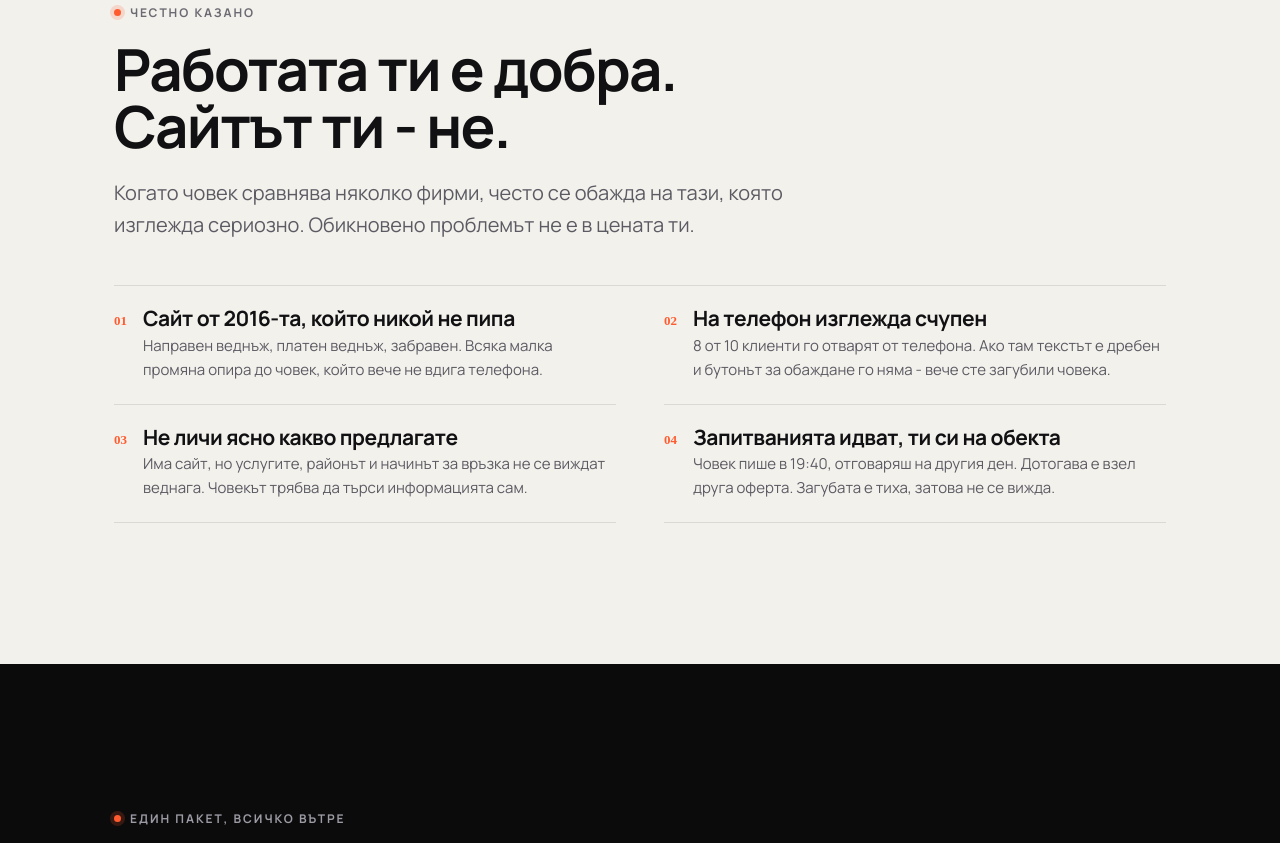
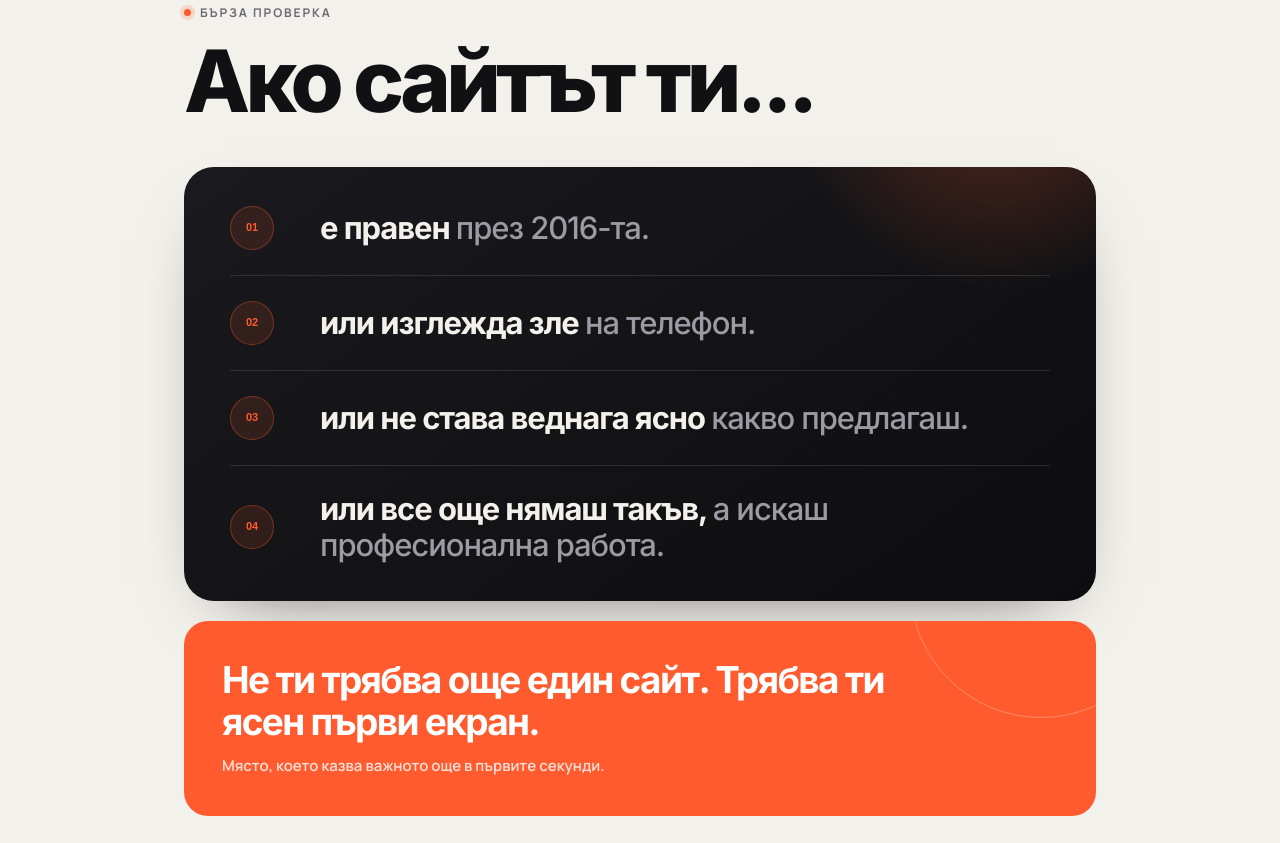
Before and after one commit to belcevbozidar-sudo/remont-agency-landing, a website: page index.html in a window 1280 px wide. Shown: the part 957-1800 px from the top of the page. Drawn offline with Linux system fonts and the light colour scheme; a web font is replaced by a local one.

Commit message:
Redesign site check section

```diff
--- a/index.html
+++ b/index.html
@@ -102,7 +102,7 @@ header.stuck{background:rgba(11,11,12,.72);backdrop-filter:blur(16px) saturate(1
 @keyframes float2{0%,100%{transform:translate(0,0)}50%{transform:translate(50px,-35px)}}
 @keyframes float3{0%,100%{transform:translate(0,0)}50%{transform:translate(36px,-24px)}}
 .hero .wrap{position:relative;z-index:2;display:flex;flex-direction:column;align-items:center;text-align:center}
-.hero h1{margin:48px 0 0}
+.hero h1{margin:30px 0 0}
 .hero-title{font-family:Inter,sans-serif;font-size:clamp(42px,6.2vw,76px);line-height:1.05;font-weight:800;letter-spacing:-.015em;color:var(--text)}
 .hero h1 .ln{display:block;overflow:hidden}
 .hero h1 .ln > span{display:block;transform:translateY(110%);animation:riseIn .95s cubic-bezier(.16,1,.3,1) forwards}
@@ -117,14 +117,14 @@ header.stuck{background:rgba(11,11,12,.72);backdrop-filter:blur(16px) saturate(1
 .hero-sub span+span::before{content:" "}
 @media(max-width:699px){
   .hero{min-height:82svh;padding-top:88px;padding-bottom:28px}
-  .hero .wrap{transform:translateY(-42px)}
-  .hero h1{margin-top:48px}
+  .hero .wrap{transform:translateY(-54px)}
+  .hero h1{margin-top:30px}
   .hero-title{font-size:clamp(30px,8.8vw,46px);line-height:1.06;letter-spacing:-.02em}
   .hero-title-desktop{display:block}
   .hero-title-mobile{display:none}
   .hero-title-desktop .ln{white-space:nowrap}
-  .hero-sub{margin-top:24px;width:100%;text-align:center}
-  .hero-cta{margin-top:29px}
+  .hero-sub{margin-top:19px;width:100%;text-align:center}
+  .hero-cta{margin-top:24px}
 }
 @media(max-width:480px){.hero-sub{max-width:none;font-size:clamp(13.5px,4.15vw,15.6px);line-height:1.55;letter-spacing:-.025em;font-weight:500;color:#DCD9E1}.hero-sub span{display:block;white-space:nowrap}.hero-sub span+span::before{content:none}}
 .hero-cta{display:flex;flex-wrap:wrap;justify-content:center;gap:12px;margin-top:36px}
@@ -163,14 +163,22 @@ header.stuck{background:rgba(11,11,12,.72);backdrop-filter:blur(16px) saturate(1
 .light .eyebrow{color:#6B6A72}
 .light .line{border-color:rgba(0,0,0,.10)}
 
-/* ---------- problem list ---------- */
-.prob{display:grid;gap:0;margin-top:44px;border-top:1px solid rgba(0,0,0,.10)}
-.prob-item{display:grid;grid-template-columns:auto 1fr;gap:16px;align-items:start;padding:22px 0;border-bottom:1px solid rgba(0,0,0,.10);transition:padding-left .4s cubic-bezier(.2,.8,.2,1)}
-.prob-item:hover{padding-left:10px}
-.prob-item .n{font-family:Unbounded;font-weight:800;font-size:13px;color:var(--accent);padding-top:3px}
-.prob-item h3{font-size:clamp(17px,2vw,21px);margin-bottom:5px}
-.prob-item p{color:#5C5B63;font-size:15px;max-width:60ch}
-@media(min-width:820px){.prob{grid-template-columns:1fr 1fr;column-gap:48px}.prob-item:nth-child(-n+2){border-top:0}}
+/* ---------- site check ---------- */
+.site-check{max-width:1040px;margin:0 auto}
+.site-check-title{font-family:Inter,Manrope,sans-serif;font-size:clamp(44px,7.2vw,86px);font-weight:800;letter-spacing:-.055em;line-height:.96;margin:17px 0 0}
+.site-check-title em{font-style:normal;color:var(--accent)}
+.site-check-list{position:relative;overflow:hidden;margin-top:44px;padding:14px clamp(20px,4vw,46px);border-radius:30px;background:linear-gradient(145deg,#1A1A1E,#0D0D0F);color:var(--text);box-shadow:0 28px 70px -42px rgba(0,0,0,.65)}
+.site-check-list::before{content:"";position:absolute;width:440px;height:440px;border-radius:50%;top:-310px;right:-120px;background:radial-gradient(circle,rgba(255,91,46,.30),transparent 68%);pointer-events:none}
+.site-check-row{position:relative;display:grid;grid-template-columns:72px 1fr;gap:18px;align-items:center;padding:25px 0;border-bottom:1px solid rgba(255,255,255,.11)}
+.site-check-row:last-child{border-bottom:0}
+.site-check-index{width:44px;height:44px;border-radius:50%;display:grid;place-items:center;background:rgba(255,91,46,.12);border:1px solid rgba(255,91,46,.34);font:800 11px/1 Unbounded,Arial,sans-serif;color:var(--accent)}
+.site-check-row p{font-family:Inter,Manrope,sans-serif;font-size:clamp(20px,3vw,31px);font-weight:700;letter-spacing:-.035em;line-height:1.15}
+.site-check-row p span{color:var(--muted);font-weight:500}
+.site-check-end{position:relative;margin:20px 0 0;padding:clamp(24px,4vw,38px);border-radius:24px;background:var(--accent);color:#fff;overflow:hidden}
+.site-check-end::after{content:"";position:absolute;width:260px;height:260px;border-radius:50%;right:-76px;top:-165px;border:1px solid rgba(255,255,255,.28)}
+.site-check-end b{position:relative;display:block;font-family:Inter,Manrope,sans-serif;font-size:clamp(23px,3.1vw,37px);letter-spacing:-.045em;line-height:1.12;max-width:28ch}
+.site-check-end small{position:relative;display:block;margin-top:12px;font-size:15px;font-weight:600;color:rgba(255,255,255,.82)}
+@media(max-width:560px){.site-check-title{font-size:clamp(42px,12vw,60px)}.site-check-list{margin-top:30px;padding:10px 20px;border-radius:24px}.site-check-row{grid-template-columns:47px 1fr;gap:12px;padding:21px 0}.site-check-index{width:34px;height:34px;font-size:9px}.site-check-row p{font-size:21px}.site-check-end{margin-top:14px;border-radius:20px}.site-check-end b{font-size:25px}}
 
 /* ---------- features ---------- */
 .cards{display:grid;gap:14px;margin-top:48px}
@@ -379,24 +387,20 @@ footer a:hover{color:var(--accent)}
 
 <!-- PROBLEM -->
 <section class="sec light" id="problem">
-  <div class="wrap">
-    <div class="eyebrow rv">Честно казано</div>
-    <h2 class="rv" data-d="1" style="margin-top:18px">Работата ти е добра.<br>Сайтът ти - не.</h2>
-    <p class="lead rv" data-d="2" style="margin-top:22px">Когато човек сравнява няколко фирми, често се обажда на тази, която изглежда сериозно. Обикновено проблемът не е в цената ти.</p>
+  <div class="wrap site-check">
+    <div class="eyebrow rv">Бърза проверка</div>
+    <h2 class="site-check-title rv" data-d="1">Ако сайтът ти...</h2>
 
-    <div class="prob">
-      <div class="prob-item rv"><div class="n">01</div><div>
-        <h3>Сайт от 2016-та, който никой не пипа</h3>
-        <p>Направен веднъж, платен веднъж, забравен. Всяка малка промяна опира до човек, който вече не вдига телефона.</p></div></div>
-      <div class="prob-item rv" data-d="1"><div class="n">02</div><div>
-        <h3>На телефон изглежда счупен</h3>
-        <p>8 от 10 клиенти го отварят от телефона. Ако там текстът е дребен и бутонът за обаждане го няма - вече сте загубили човека.</p></div></div>
-      <div class="prob-item rv" data-d="2"><div class="n">03</div><div>
-        <h3>Не личи ясно какво предлагате</h3>
-        <p>Има сайт, но услугите, районът и начинът за връзка не се виждат веднага. Човекът трябва да търси информацията сам.</p></div></div>
-      <div class="prob-item rv" data-d="3"><div class="n">04</div><div>
-        <h3>Запитванията идват, ти си на обекта</h3>
-        <p>Човек пише в 19:40, отговаряш на другия ден. Дотогава е взел друга оферта. Загубата е тиха, затова не се вижда.</p></div></div>
+    <div class="site-check-list">
+      <div class="site-check-row rv"><div class="site-check-index">01</div><p>е правен <span>през 2016-та.</span></p></div>
+      <div class="site-check-row rv" data-d="1"><div class="site-check-index">02</div><p>или изглежда зле <span>на телефон.</span></p></div>
+      <div class="site-check-row rv" data-d="2"><div class="site-check-index">03</div><p>или не става веднага ясно <span>какво предлагаш.</span></p></div>
+      <div class="site-check-row rv" data-d="3"><div class="site-check-index">04</div><p>или все още нямаш такъв, <span>а искаш професионална работа.</span></p></div>
+    </div>
+
+    <div class="site-check-end rv" data-d="4">
+      <b>Не ти трябва още един сайт. Трябва ти ясен първи екран.</b>
+      <small>Място, което казва важното още в първите секунди.</small>
     </div>
   </div>
 </section>
```
